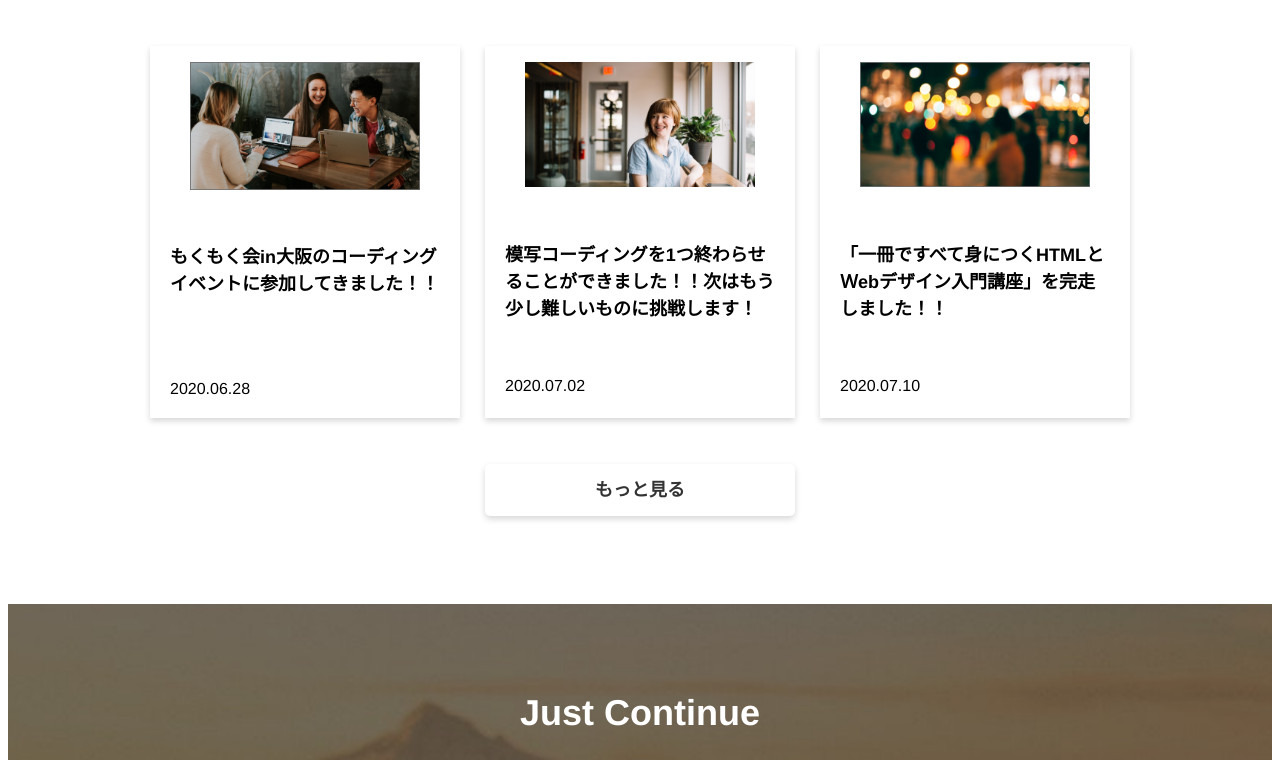
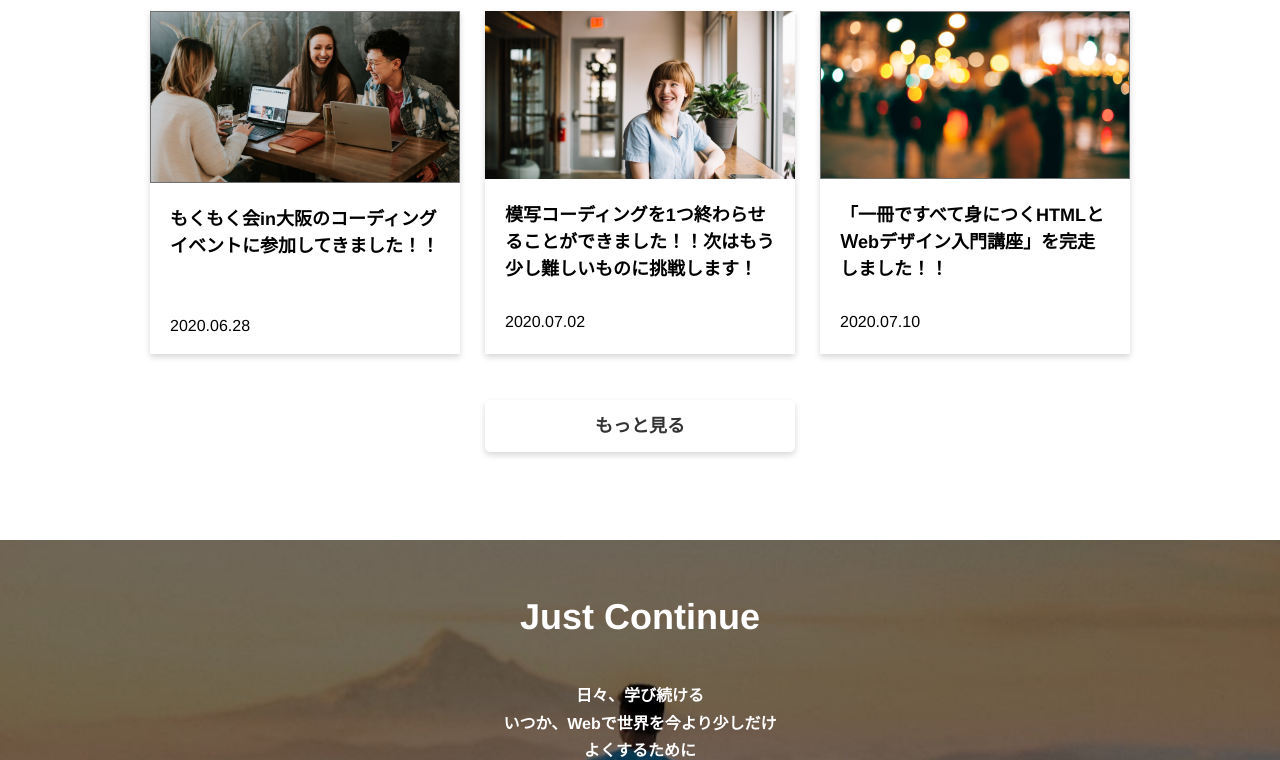
Before and after one commit to shinpeis/coding-sass, a plain HTML site: page index.html in a window 1280 px wide. Shown: the part 767-1527 px from the top of the page. Drawn offline with Linux system fonts and the light colour scheme; the site is published under a folder, as on GitHub Pages, so addresses that start at the root find nothing.

Commit message:
Update index.html

```diff
--- a/index.html
+++ b/index.html
@@ -4,7 +4,7 @@
   <meta charset="UTF-8">
   <meta http-equiv="X-UA-Compatible" content="IE=edge">
   <meta name="viewport" content="width=device-width, initial-scale=1.0">
-  <link rel="stylesheet" href="/css/reset.css">
+  <link rel="stylesheet" href="css/reset.css">
   <link rel="stylesheet" href="css/style.css">
   <title>Coding Practice</title>
 </head>
```
